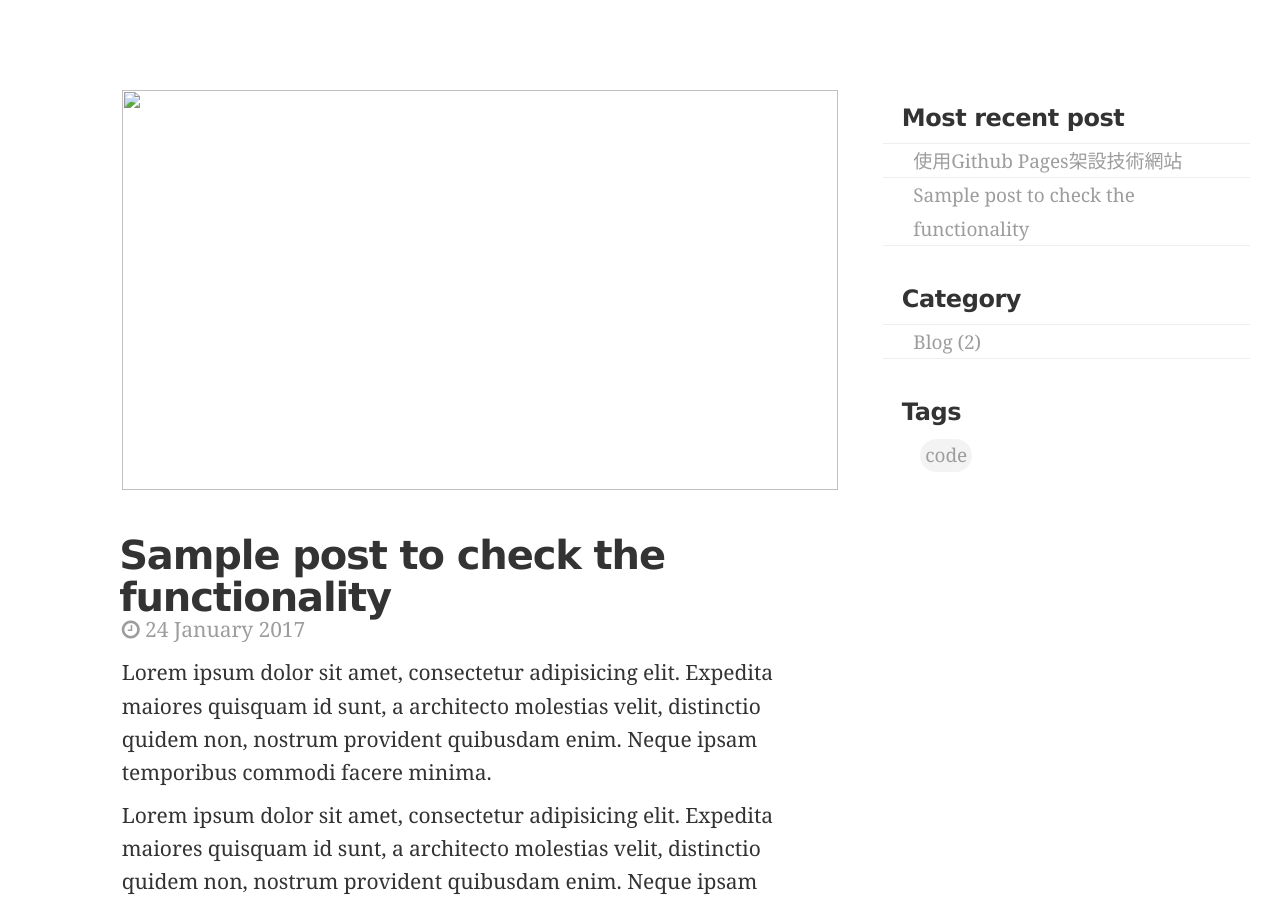
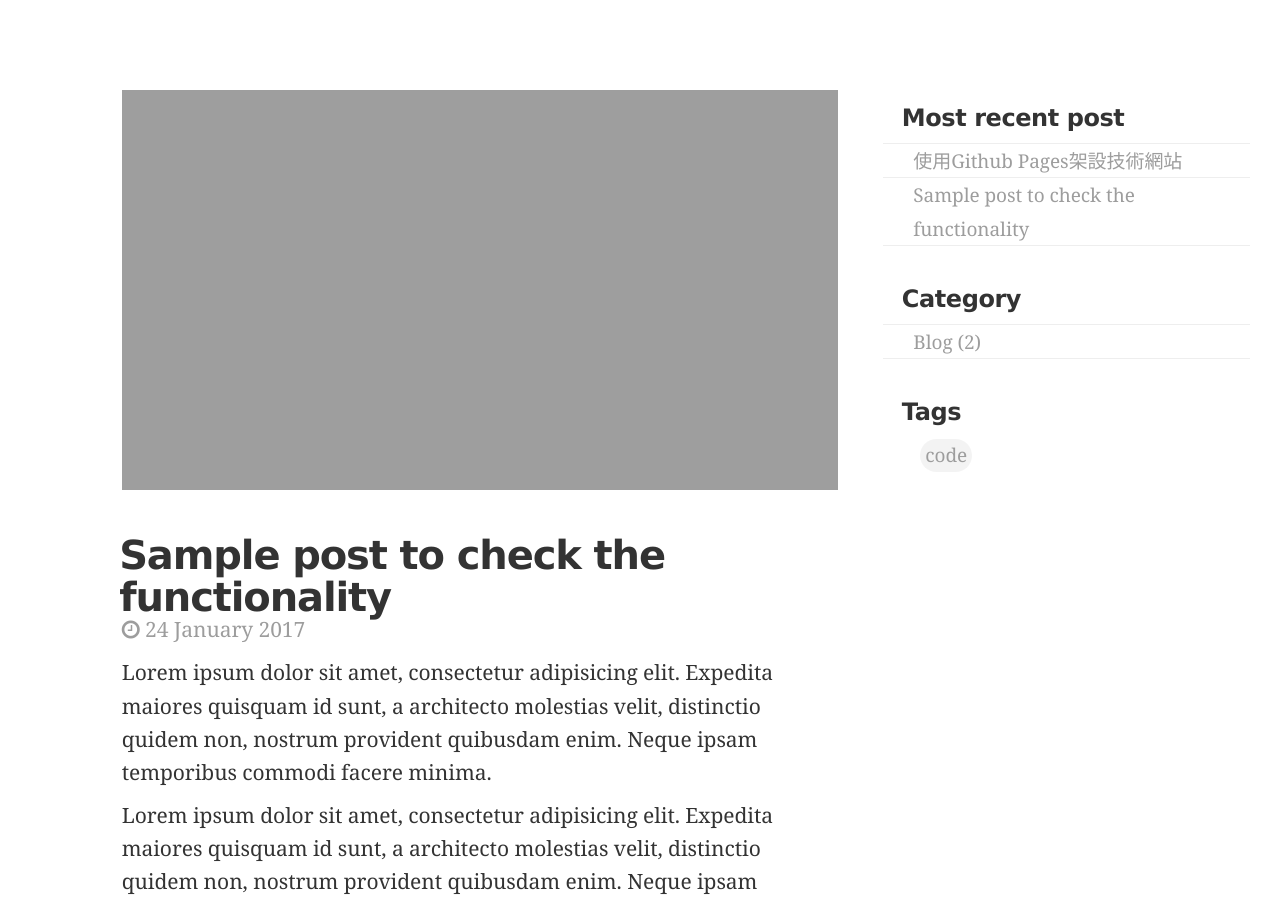
Before and after one commit to kaia-HSU/kaia-HSU.github.io, a Jekyll site: the page built from _posts/2015-08-31-example-post.md, in a window 1280 px wide and 900 px high. Built offline with Jekyll 4.4.1, drawn with Linux system fonts in a browser that asks for light colours; comment, search, counter and statistics services are not loaded.

Commit message:
Update blog.html

```diff
--- a/_layouts/blog.html
+++ b/_layouts/blog.html
@@ -10,9 +10,9 @@
                     <a href="#" class="image-anchor">
 
                     {% if page.image %}
-<!--                     <img class="img-main" src="{{ page.image | prepend: site.url }}" height="400"> -->
+                    <img class="img-main" src="{{ page.image | prepend: site.url }}" height="400">
 <!--                         <img class="img-main" src="{{ prepend: image.url }}" height="400"> -->
-                        <img class="img-main" src="{{ site.url | remove:'https://kaia-HSU.github.io' }}" height="400">
+
                     {% endif %}
 
                     {% if page.video %}
```
